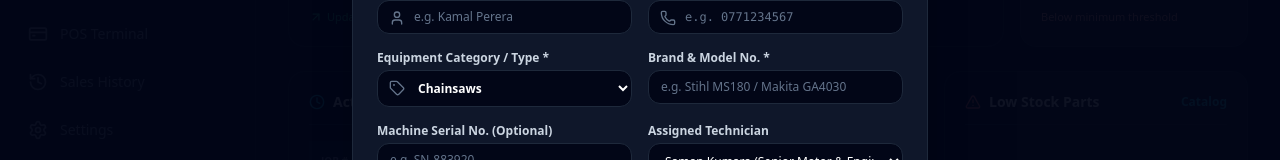
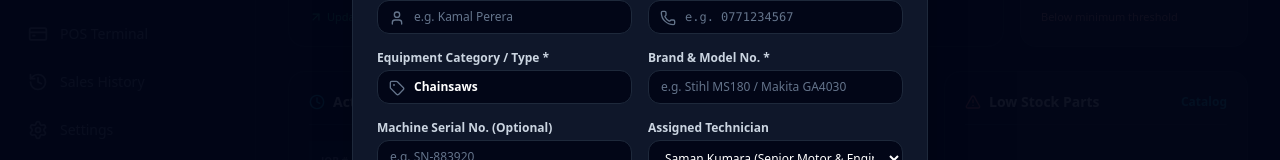
Before and after one commit to vidzocreations-cell/FIxMaster, a Next.js app: page / in a window 1280 px wide. Both pictures are taken after a click on the button "New Job Card". Shown: the part 262-422 px from the top of the page. Built offline with nearby package versions, Linux system fonts and the light colour scheme.

Commit message:
Allow free typing for Equipment Category with a sleek non-overlay custom auto-suggest list while typing

```diff
--- a/components/JobCardModal.tsx
+++ b/components/JobCardModal.tsx
@@ -31,6 +31,9 @@ export default function JobCardModal({ isOpen, onClose, jobToEdit, onSaved }: Jo
   const [customersList, setCustomersList] = useState<Customer[]>([]);
   const [matchedCustomer, setMatchedCustomer] = useState<Customer | null>(null);
   const [selectedCustomerId, setSelectedCustomerId] = useState<string>('');
+
+  // Custom Category Typeable Auto-Suggest State
+  const [categoryFocused, setCategoryFocused] = useState(false);
 
   // Outside Shop Parts Fields (පිට කඩෙන් ගෙනා කොටස්)
   const [hasExternalParts, setHasExternalParts] = useState(false);
@@ -148,6 +151,11 @@ export default function JobCardModal({ isOpen, onClose, jobToEdit, onSaved }: Jo
       applyCustomerAutoFill(found);
     }
   };
+
+  // Filter categories matching user input
+  const filteredCategories = EQUIPMENT_CATEGORIES.filter((cat) =>
+    cat.toLowerCase().includes(machineCategory.trim().toLowerCase())
+  );
 
   if (!isOpen || !mounted) return null;
 
@@ -435,22 +443,42 @@ export default function JobCardModal({ isOpen, onClose, jobToEdit, onSaved }: Jo
           )}
 
           <div className="grid grid-cols-1 md:grid-cols-2 gap-4">
-            {/* Equipment Category / Type Dropdown (Standard Clean Select) */}
+            {/* Equipment Category / Type Field (Typeable Text Input + Clean Custom Auto-Suggest Dropdown) */}
             <div>
               <label className="block text-xs font-semibold text-slate-300 mb-1">Equipment Category / Type *</label>
               <div className="relative">
                 <Tag className="w-4 h-4 text-slate-500 absolute left-3 top-2.5 z-10" />
-                <select
+                <input
+                  type="text"
+                  autoComplete="off"
                   value={machineCategory}
                   onChange={(e) => setMachineCategory(e.target.value)}
-                  className="w-full bg-slate-950 border border-slate-800 rounded-xl pl-9 pr-3 py-2 text-xs text-white focus:border-cyan-500 focus:outline-none font-semibold cursor-pointer"
-                >
-                  {EQUIPMENT_CATEGORIES.map((cat) => (
-                    <option key={cat} value={cat}>
-                      {cat}
-                    </option>
-                  ))}
-                </select>
+                  onFocus={() => setCategoryFocused(true)}
+                  onBlur={() => setTimeout(() => setCategoryFocused(false), 200)}
+                  placeholder="Type or select category (e.g. Chainsaws, Generator)"
+                  className="w-full bg-slate-950 border border-slate-800 rounded-xl pl-9 pr-3 py-2 text-xs text-white placeholder-slate-500 focus:border-cyan-500 focus:outline-none font-semibold"
+                />
+
+                {/* Clean Inline Custom Auto-Suggest Dropdown */}
+                {categoryFocused && filteredCategories.length > 0 && (
+                  <div className="absolute top-full left-0 right-0 mt-1 bg-slate-900 border border-slate-800 rounded-xl shadow-2xl max-h-48 overflow-y-auto z-50 p-1 divide-y divide-slate-800/60">
+                    {filteredCategories.map((cat) => (
+                      <button
+                        key={cat}
+                        type="button"
+                        onMouseDown={(e) => {
+                          e.preventDefault();
+                          setMachineCategory(cat);
+                          setCategoryFocused(false);
+                        }}
+                        className="w-full text-left px-3 py-2 text-xs font-semibold text-slate-200 hover:text-white hover:bg-cyan-950/80 rounded-lg transition-colors flex items-center justify-between cursor-pointer"
+                      >
+                        <span>{cat}</span>
+                        <span className="text-[10px] text-cyan-400 font-normal">Select</span>
+                      </button>
+                    ))}
+                  </div>
+                )}
               </div>
             </div>
 
```
